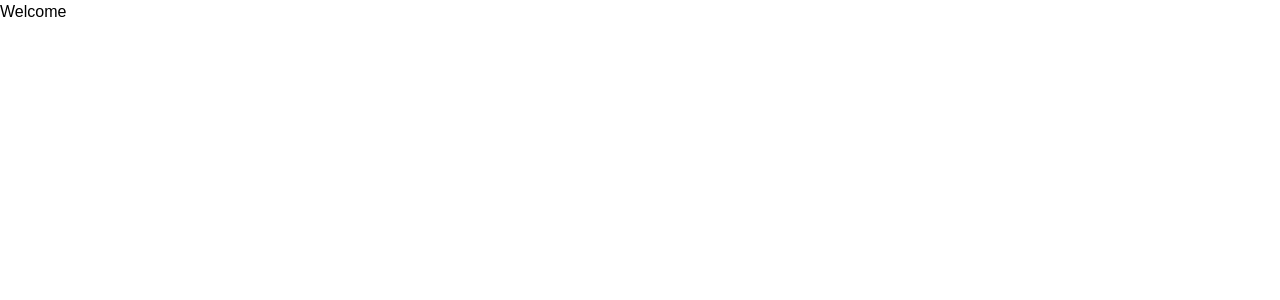
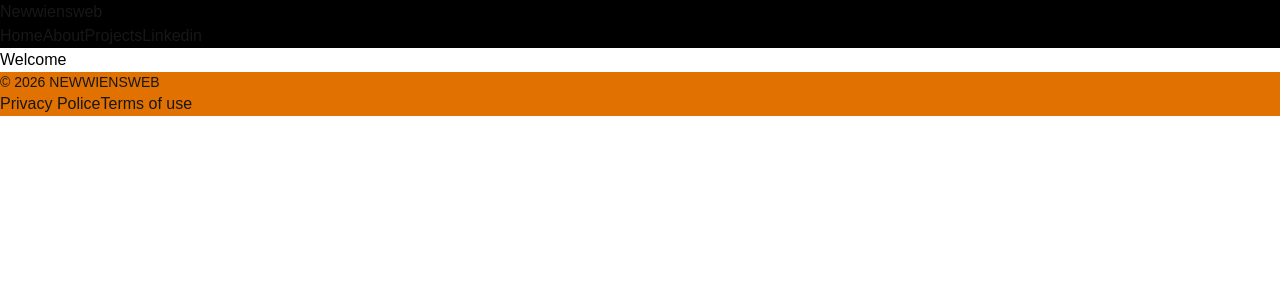
Before and after one commit to Newwiens/next-ts-newwiensweb, a Next.js app: page / in a window 1280 px wide. Shown: the top 300 px of the page. Built offline with nearby package versions, Linux system fonts and the light colour scheme.

Commit message:
update navbar en footer

```diff
--- /dev/null
+++ b/components/layout/Footer.tsx
@@ -0,0 +1,16 @@
+import Link from "next/link";
+
+export function Footer() {
+  return (
+    <footer className="bg-amber-600">
+      <div>
+        <p className="text-sm">© {new Date().getFullYear()} NEWWIENSWEB</p>
+
+        <div>
+          <Link href="/privacy">Privacy Police</Link>
+          <Link href="/terms">Terms of use</Link>
+        </div>
+      </div>
+    </footer>
+  );
+}
--- /dev/null
+++ b/components/layout/Navbar.tsx
@@ -0,0 +1,18 @@
+import Link from "next/link";
+
+export function Navbar() {
+  return (
+    <header className="bg-black">
+      <nav>
+        <Link href="/">Newwiensweb</Link>
+
+        <div className="flex-items-center gap-10">
+          <Link href="/">Home</Link>
+          <Link href="/about">About</Link>
+          <Link href="/projects">Projects</Link>
+          <Link href="/linkedin">Linkedin</Link>
+        </div>
+      </nav>
+    </header>
+  );
+}
--- a/src/app/layout.tsx
+++ b/src/app/layout.tsx
@@ -1,6 +1,15 @@
 import type { Metadata } from "next";
 import { Geist, Geist_Mono } from "next/font/google";
+
 import "./globals.css";
+
+import { Navbar } from "@/components/layout/Navbar";
+import { Footer } from "@/components/layout/Footer";
+
+export const metadata: Metadata = {
+  title: "Newwiensweb | Web Designer & Deverloper",
+  description: "Portfolio Thang Nguyen",
+};
 
 const geistSans = Geist({
   variable: "--font-geist-sans",
@@ -12,18 +21,25 @@ const geistMono = Geist_Mono({
   subsets: ["latin"],
 });
 
-export const metadata: Metadata = {
-  title: "Create Next App",
-  description: "Generated by create next app",
-};
-
-export default function RootLayout({ children }: LayoutProps<"/">) {
+export default function RootLayout({
+  children,
+}: Readonly<{
+  children: React.ReactNode;
+}>) {
   return (
     <html
       lang="en"
       className={`${geistSans.variable} ${geistMono.variable} h-full antialiased`}
     >
-      <body className="min-h-full flex flex-col">{children}</body>
+      <body className="flex min-h-screen flex-col bg-white text-black">
+        {/* Navbar */}
+        <Navbar />
+
+        <main>{children}</main>
+
+        {/* Footer */}
+        <Footer />
+      </body>
     </html>
   );
 }
```
